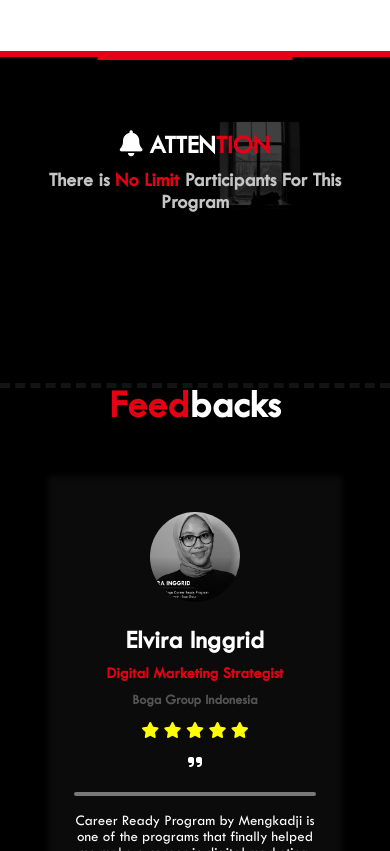
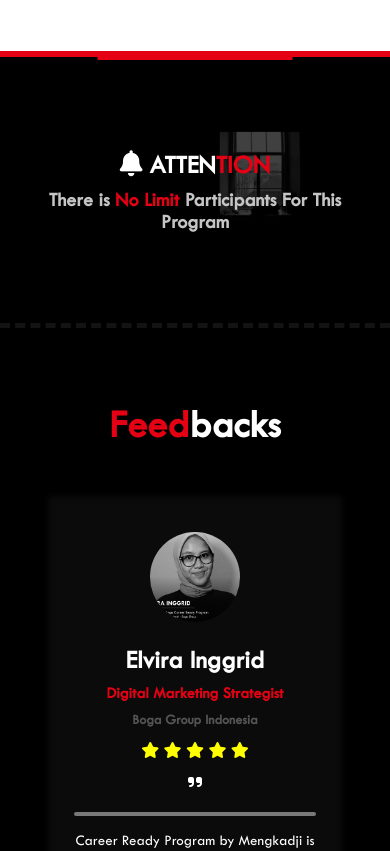
Before and after one commit to damenjoSitepu/mengkadjilanding.github.io, a plain HTML site: page digitalprogram.html in a window 390 px wide. Shown: the part 3980-4831 px from the top of the page. Drawn offline with nearby package versions, Linux system fonts and the light colour scheme.

Commit message:
Menambahkan margin top pada judul feedbacks

```diff
--- a/assets/css/digitalprogram/style.scss
+++ b/assets/css/digitalprogram/style.scss
@@ -608,7 +608,7 @@ $smooth: rgb(250, 239, 239);
     &::after {
         content: '';
         position: absolute;
-        top: 5%;
+        top: 0;
         left: 0;
         right: 0;
         width: 100%;
@@ -1872,6 +1872,7 @@ $smooth: rgb(250, 239, 239);
 
             h1 {
                 font-size: 26px;
+                margin-top: 20px;
                 margin-bottom: 10px;
             }
 
```
Also changed, not shown: assets/css/digitalprogram/style.css, 1 other file.
